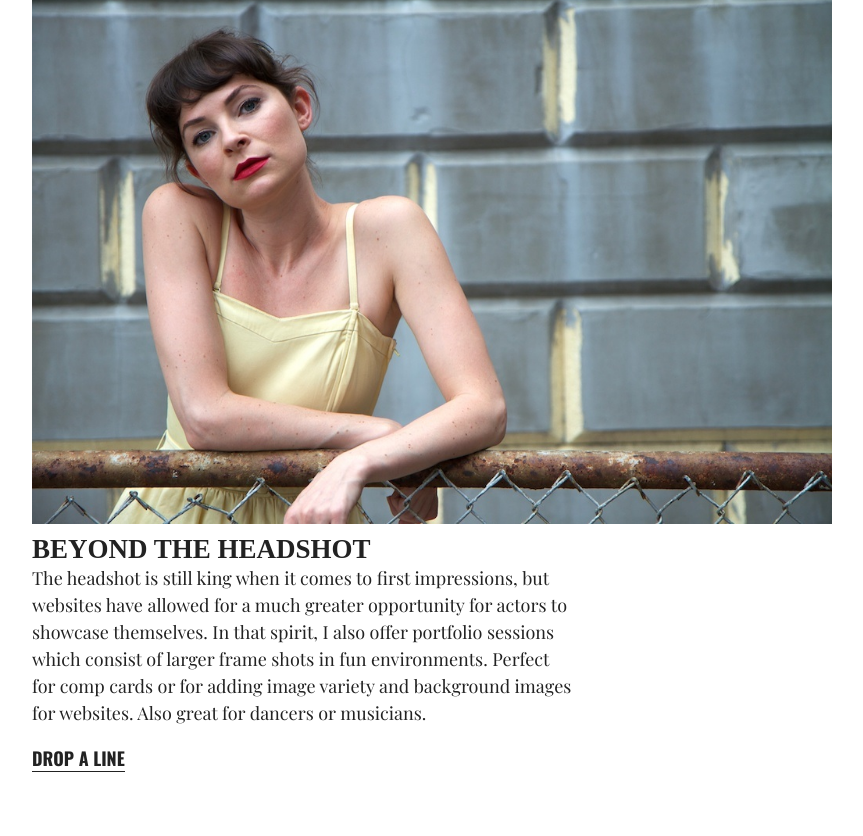
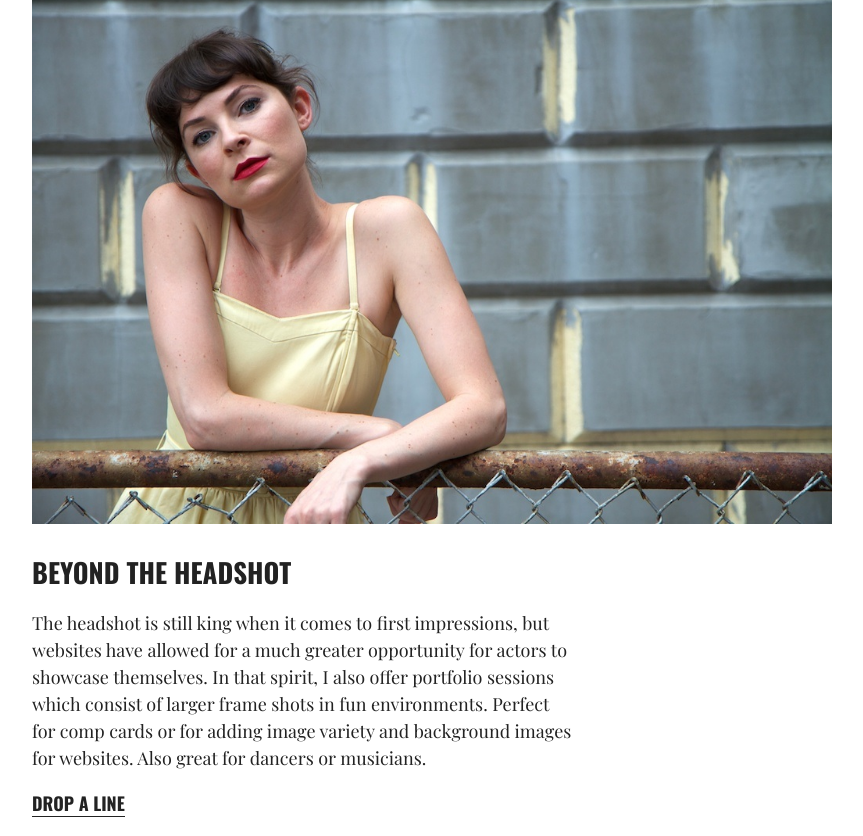
Before and after one commit to mattrharrington/mattrharrington.github.io, a plain HTML site: page unit_4/index.html in a window 1280 px wide. Shown: the part 1140-1976 px from the top of the page, without its empty margins (28-891 px from the left). Before the commit the page ends 1931 px from the top, so only its background shows below. Drawn offline with nearby package versions, Linux system fonts and the light colour scheme.

Commit message:
updated unit 4

```diff
--- a/unit_4/css/style.css
+++ b/unit_4/css/style.css
@@ -15,6 +15,13 @@ body {
 h1 {
 	font-family: 'Oswald', sans-serif;
 	font-size: 2em;
+	margin-top: 18px;
+	margin-bottom: 18px;
+}
+
+h2 {
+	font-family: 'Oswald', sans-serif;
+	font-size: 1.5em;
 	margin-top: 18px;
 	margin-bottom: 18px;
 }
```
